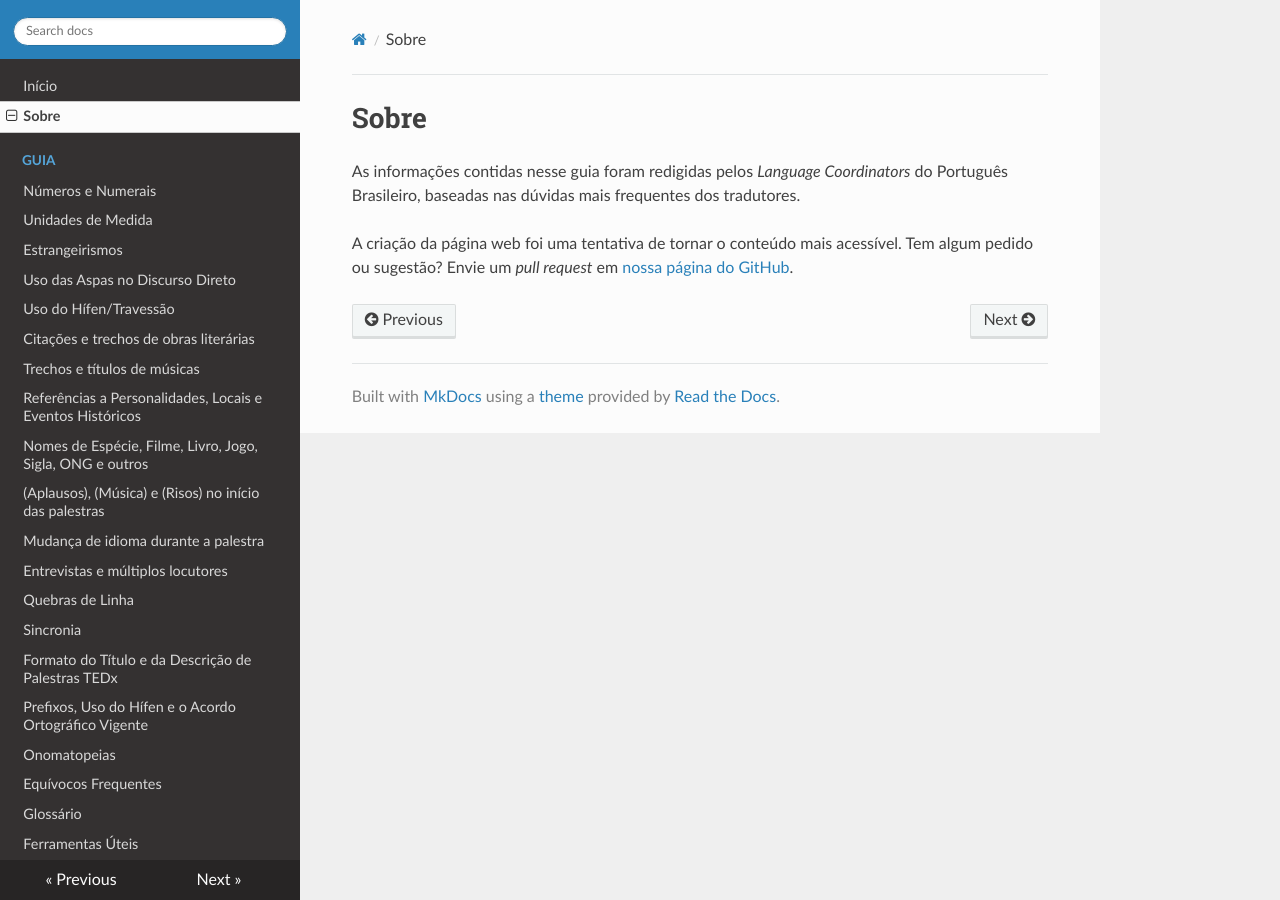
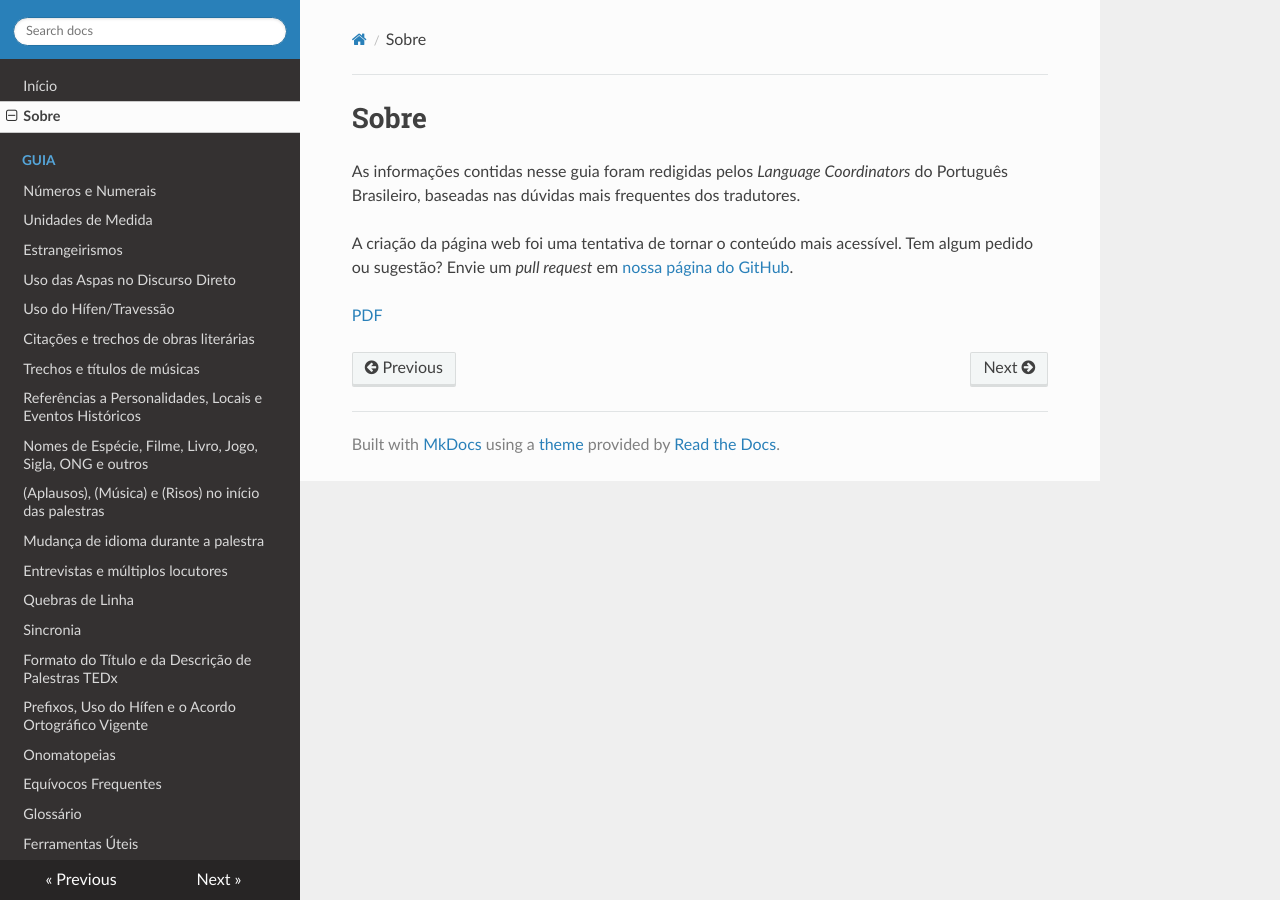
Before and after one commit to tupaschoal/TED-Translators_PT-BR_Styleguide, an MkDocs documentation site: the page built from docs/sobre.md, in a window 1280 px wide. Built offline with MkDocs 1.6.1, drawn with Linux system fonts in a browser that asks for light colours; nearby versions of some CDN libraries; old or Windows-style settings are respelled for this version of MkDocs.

Commit message:
Test link to pdf
Test linking to PDF file in Repo

```diff
--- a/docs/sobre.md
+++ b/docs/sobre.md
@@ -3,3 +3,5 @@
 As informações contidas nesse guia foram redigidas pelos *Language Coordinators* do Português Brasileiro, baseadas nas dúvidas mais frequentes dos tradutores.
 
 A criação da página web foi uma tentativa de tornar o conteúdo mais acessível. Tem algum pedido ou sugestão? Envie um *pull request* em [nossa página do GitHub](https://github.com/tupaschoal/TED-Translators_PT-BR_Styleguide).
+
+[PDF](../Guia.pdf)
```
